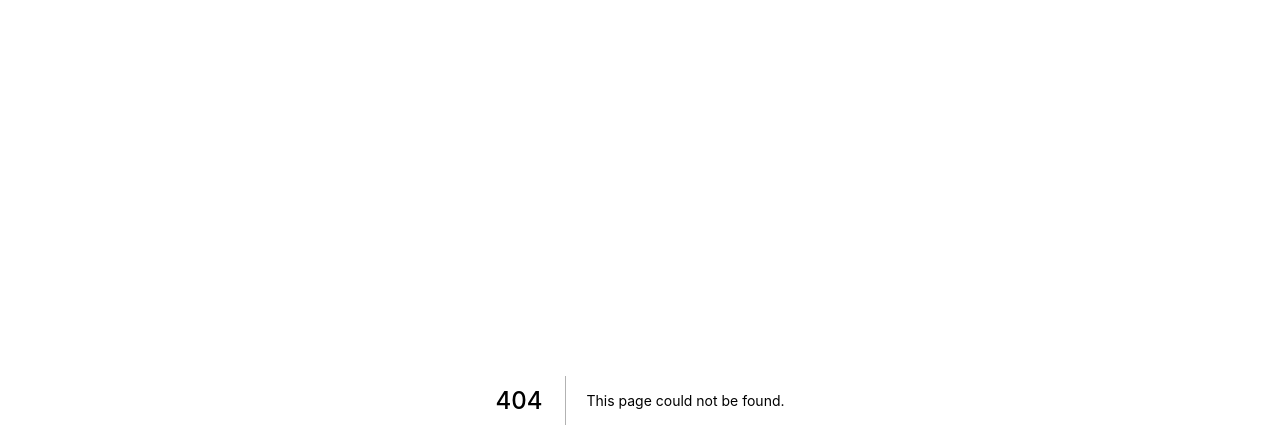
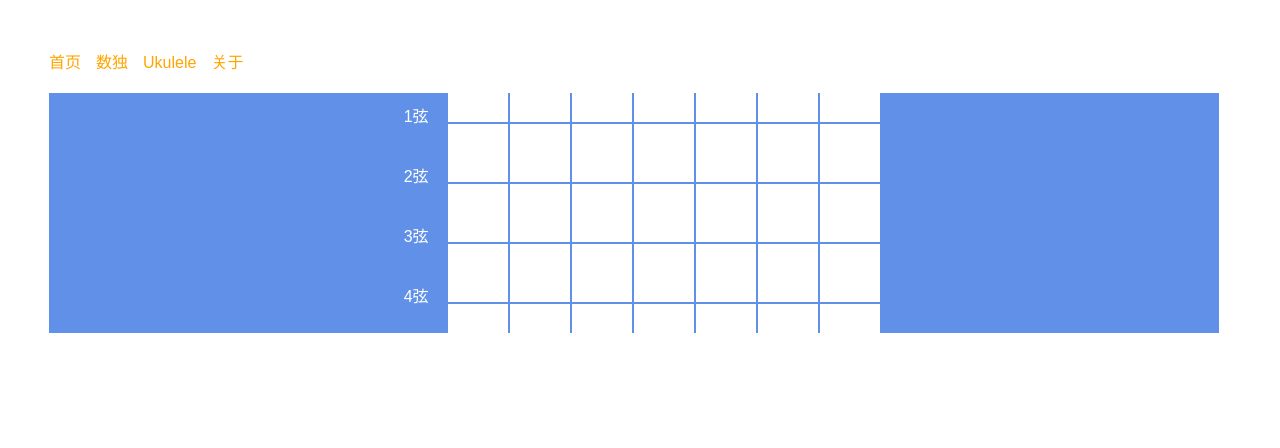
Before and after one commit to biztudio/nextbrain, a Next.js app: page /ukuscore in a window 1280 px wide. Before the commit this address had no page. Shown: the top 448 px of the page. Built offline with nearby package versions, Linux system fonts and the light colour scheme.

Commit message:
ukuframe.

```diff
--- a/components/PageHeader.js
+++ b/components/PageHeader.js
@@ -9,6 +9,9 @@ const PageHeader = (props) => (
         </Link>
         <Link href="/sudoku">
           <a className="navigationlink">数独</a>
+        </Link>
+        <Link href="/ukuscore">
+          <a className="navigationlink">Ukulele</a>
         </Link>
         <Link href="/about">
           <a className="navigationlink">关于</a>
--- /dev/null
+++ b/components/Ukuframe.js
@@ -0,0 +1,102 @@
+import React, { Component } from 'react';
+
+const chordCount = 4;
+const sectionLength= 7;
+
+
+class Ukuframe extends Component{
+
+    constructor(props){
+        super(props);
+        this.fillframegrid = this.fillframegrid.bind(this)
+    }
+
+    fillframegrid(scoreSection){
+        if(this.props.notes && this.props.notes.length > 0){
+            let position = 0;
+            for(let note of this.props.notes){
+                scoreSection.find(s => s.chordIndex == note.chordIndex).Line[position].display = note.fretSectionIndex;
+                position++;
+            }
+         }
+    }
+
+    render(){
+        let index = 0;
+        let scoreSection = [];
+        for(let chordIndex = 1; chordIndex <= chordCount; chordIndex ++){
+
+            let scoreLine = [];
+            for(let position = 0; position < sectionLength; position++){
+                index++;
+                scoreLine.push({index:index, display:''});
+            }
+            scoreSection.push({chordIndex: chordIndex, Line: scoreLine});
+        }
+        this.fillframegrid(scoreSection);
+
+        return (
+            <div className='ukuframe'>
+            {
+                scoreSection.map(sl => {
+                    return (
+                        <div className='scoreline' key={sl.chordIndex}>
+                            <div className='scoregrid scoregridTitle' >{sl.chordIndex + '弦'}</div>
+                            {
+                                sl.Line.map((s,noteindex) => {
+                                        return (
+                                            <div className='scoregrid scoregridNote' key={noteindex}>
+                                                {s.display}
+                                            </div>
+                                        );
+                                    })
+                            }
+
+                        </div>
+                    )
+                })
+            }
+            <style jsx>{`
+                .ukuframe{
+                    width:99%;
+                    margin-bottom:20px;
+                    display:flex;
+                    flex-direction:column;
+                    justify-content: center;
+                }
+
+                .scoreline{
+                    display: flex;
+                    flex-direction: row;
+                    justify-content: center;
+                    width: 100%;
+                    background-color: #6190E8;
+                }
+
+                .scoregrid{
+                    width: 60px;
+                    height: 50px;
+                    margin-right:2px;
+                    display: flex;
+                    justify-content: center;
+                }
+
+                .scoregridTitle{
+                    padding-top: 10px;
+                    background-color: #6190E8;
+                    color: #fff;
+                }
+
+                .scoregridNote{
+                    padding-top: 10px;
+                    background: linear-gradient(#fff 48%,#6190E8 0,#6190E8 52%,#fff 0);
+                    background-color: #fff;
+                }
+
+            `}</style>
+            </div>
+        );
+    }
+}
+
+export default Ukuframe;
--- /dev/null
+++ b/pages/ukuscore.js
@@ -0,0 +1,54 @@
+import Layout from '../components/Layout';
+import Ukuframe from '../components/Ukuframe';
+import React, { Component } from 'react';
+
+export default class Sudoku extends Component{
+    constructor(props) {
+        super(props);
+
+    }
+
+    render(){
+
+        return ( <Layout title="Nextbrain - Ukulele">
+
+                    <div className='sudokupage'>
+                        <Ukuframe />
+                    </div>
+
+                    <style jsx global>{`
+                        body{
+                            background:#FFF !important;
+                        }
+
+                        .ukupage{
+                            display:flex;
+                            flex-direction:row;
+                            flex-wrap: wrap;
+                            justify-content:space-around;
+                            width:95%;
+
+                        }
+                        .settingbar{
+                            display:flex;
+                            justify-content:center;
+                        }
+                        .settinglabel{
+                            margin-right:20px;
+                        }
+                        .settinginput{
+                            margin-right:50px;
+                        }
+
+                        @media print {
+                            .settingbar {
+                                display: none;
+                            }
+                        }
+
+                    `}</style>
+
+                </Layout>);
+
+    }
+}
```
